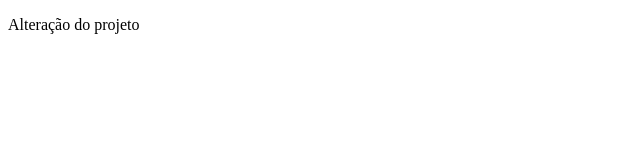
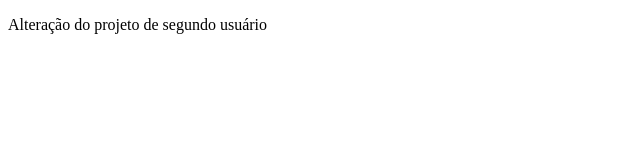
Before and after one commit to amandabernardo23/gerencia-de-config, a plain HTML site: page pagina2.html in a window 1280 px wide. Shown: the whole page, without its empty margins (0-640 px from the left). Drawn offline with Linux system fonts and the light colour scheme.

Commit message:
criacao da pagina2.html

```diff
--- a/pagina2.html
+++ b/pagina2.html
@@ -4,6 +4,6 @@
     <title>Pagina 2</title>
 </head>
 <body>
-    <p>Alteração do projeto</p>
+    <p>Alteração do projeto de segundo usuário</p>
 </body>
 </html>
```
